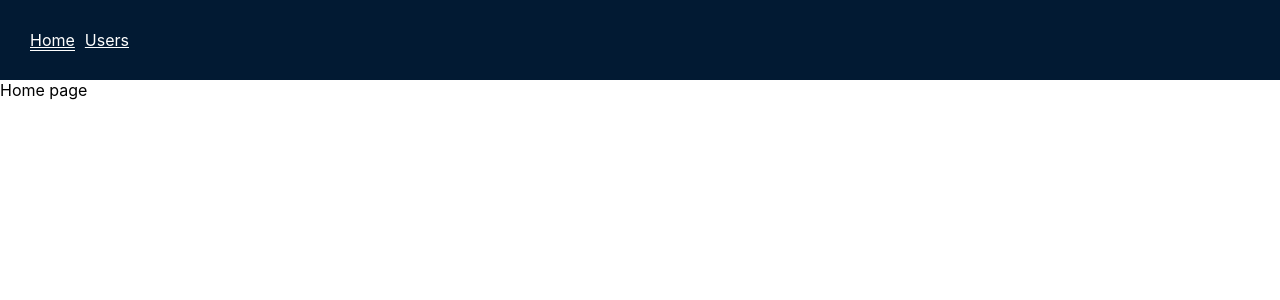
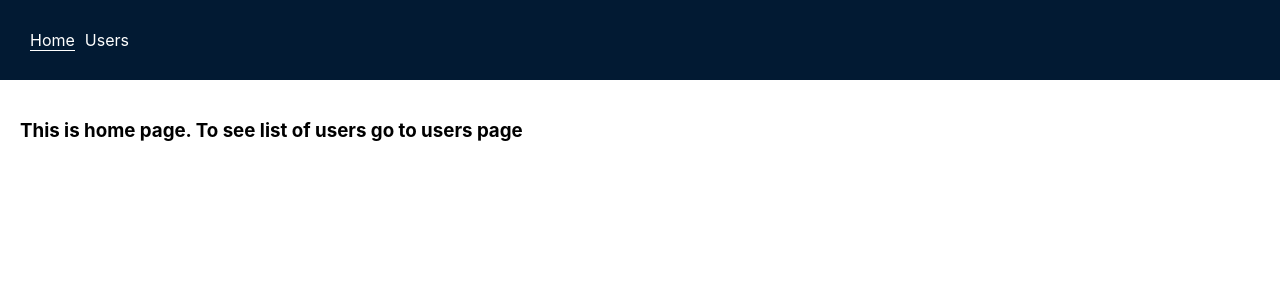
Before and after one commit to AndriiManyak/react-userlist-tt, a React (Create React App) app: page /#/ in a window 1280 px wide. Shown: the top 300 px of the page. Built offline with nearby package versions, Linux system fonts and the light colour scheme.

Commit message:
change homepage layout

```diff
--- a/package.json
+++ b/package.json
@@ -6,10 +6,14 @@
     "@testing-library/jest-dom": "^5.11.5",
     "@testing-library/react": "^11.1.2",
     "@testing-library/user-event": "^12.2.2",
+    "classnames": "^2.2.6",
+    "prop-types": "^15.7.2",
     "react": "^17.0.1",
     "react-dom": "^17.0.1",
+    "react-redux": "^7.2.2",
     "react-router-dom": "^5.2.0",
     "react-scripts": "4.0.0",
+    "redux": "^4.0.5",
     "web-vitals": "^0.2.4"
   },
   "scripts": {
--- a/src/App.jsx
+++ b/src/App.jsx
@@ -2,19 +2,19 @@ import React from 'react';
 import './App.scss';
 import { Switch, Route } from 'react-router-dom';
 import { Header } from './components/Header';
-import { UserList } from './components/UserList';
+import { Users } from './components/Users';
 
 export const App = () => (
-  <div>
-    <div>
-      <Header />
+  <div className="App">
+    <Header />
 
+    <div className="App__content">
       <Switch>
         <Route path="/users">
-          <UserList />
+          <Users />
         </Route>
         <Route path="/">
-          <div>Home page</div>
+          <h3>This is home page. To see list of users go to users page</h3>
         </Route>
       </Switch>
     </div>
--- a/src/App.scss
+++ b/src/App.scss
@@ -1,8 +1,23 @@
-.nav {
-  display: flex;
-  margin: 20px;
+* {
+  box-sizing: border-box;
+}
 
-  * {
-    margin-right: 10px;
+body {
+  margin: 0;
+}
+
+ul {
+  list-style-type: none;
+  margin: 0;
+  padding: 0;
+}
+
+a {
+  text-decoration: none;
+}
+
+.App {
+  &__content {
+    padding: 20px;
   }
 }
```
Also changed, not shown: 1 other file (tests, documents, lock files or other folders).
